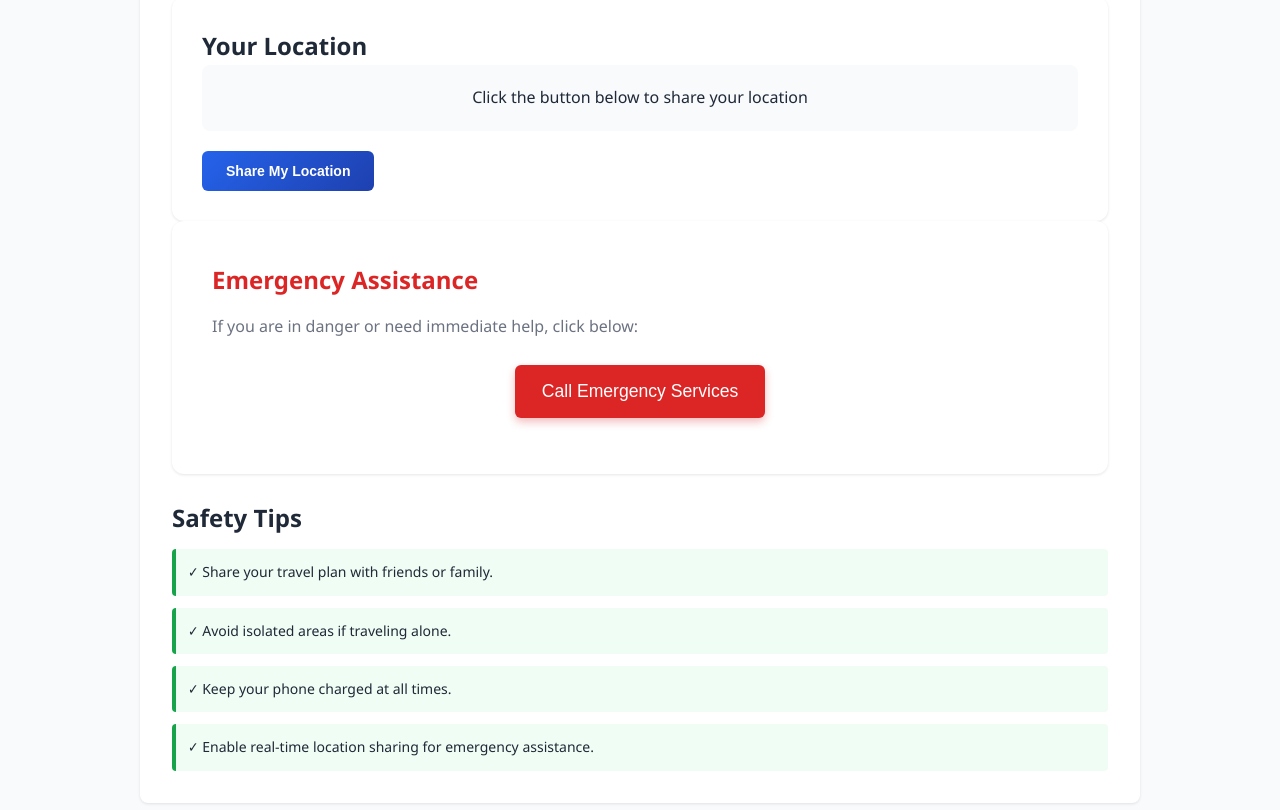
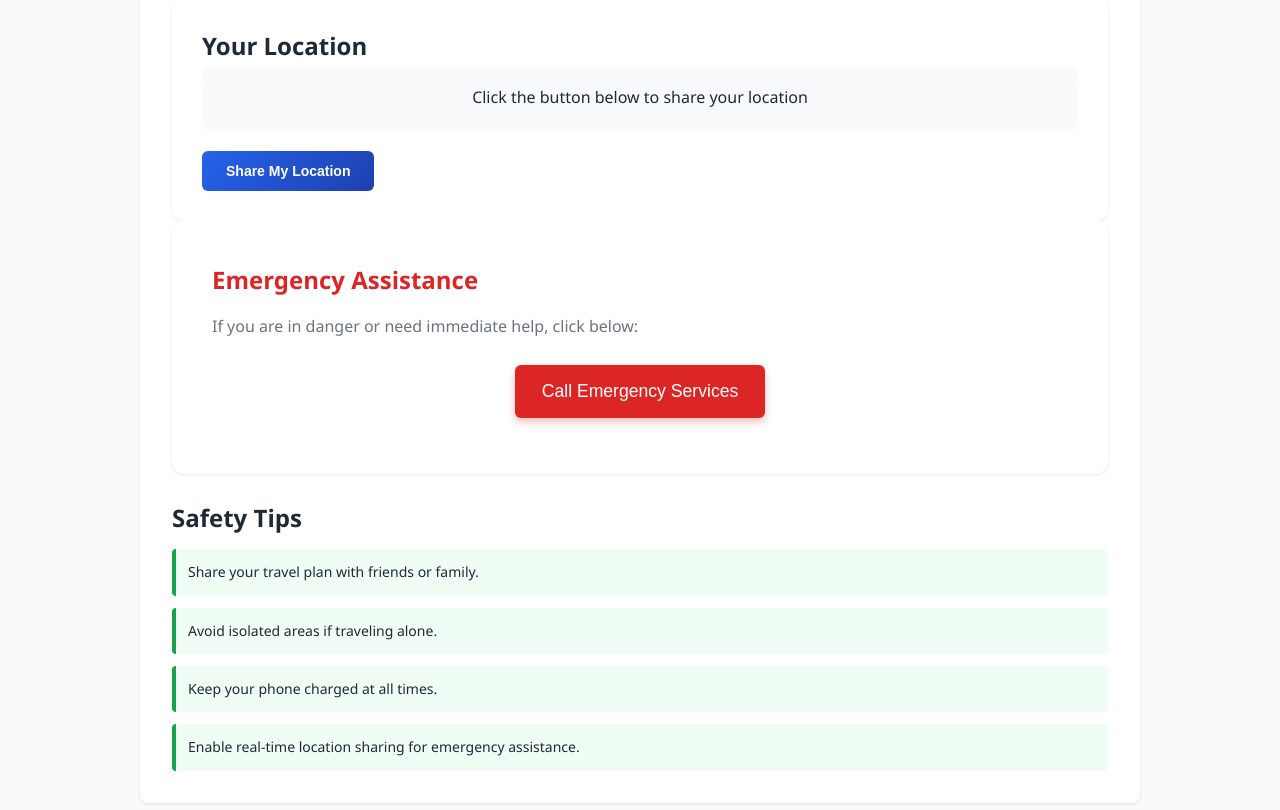
Before and after one commit to Atharva3296/Tourist_safety, a plain HTML site: page location.html in a window 1280 px wide. Shown: the part 206-1016 px from the top of the page. Drawn offline with Linux system fonts and the light colour scheme.

Commit message:
location.html

```diff
--- a/location.html
+++ b/location.html
@@ -46,10 +46,10 @@
     <section class="safety-tips">
         <h2>Safety Tips</h2>
         <div class="safety-tips">
-            <p>✓ Share your travel plan with friends or family.</p>
-            <p>✓ Avoid isolated areas if traveling alone.</p>
-            <p>✓ Keep your phone charged at all times.</p>
-            <p>✓ Enable real-time location sharing for emergency assistance.</p>
+            <p>Share your travel plan with friends or family.</p>
+            <p>Avoid isolated areas if traveling alone.</p>
+            <p>Keep your phone charged at all times.</p>
+            <p>Enable real-time location sharing for emergency assistance.</p>
         </div>
     </section>
 </main>
```
